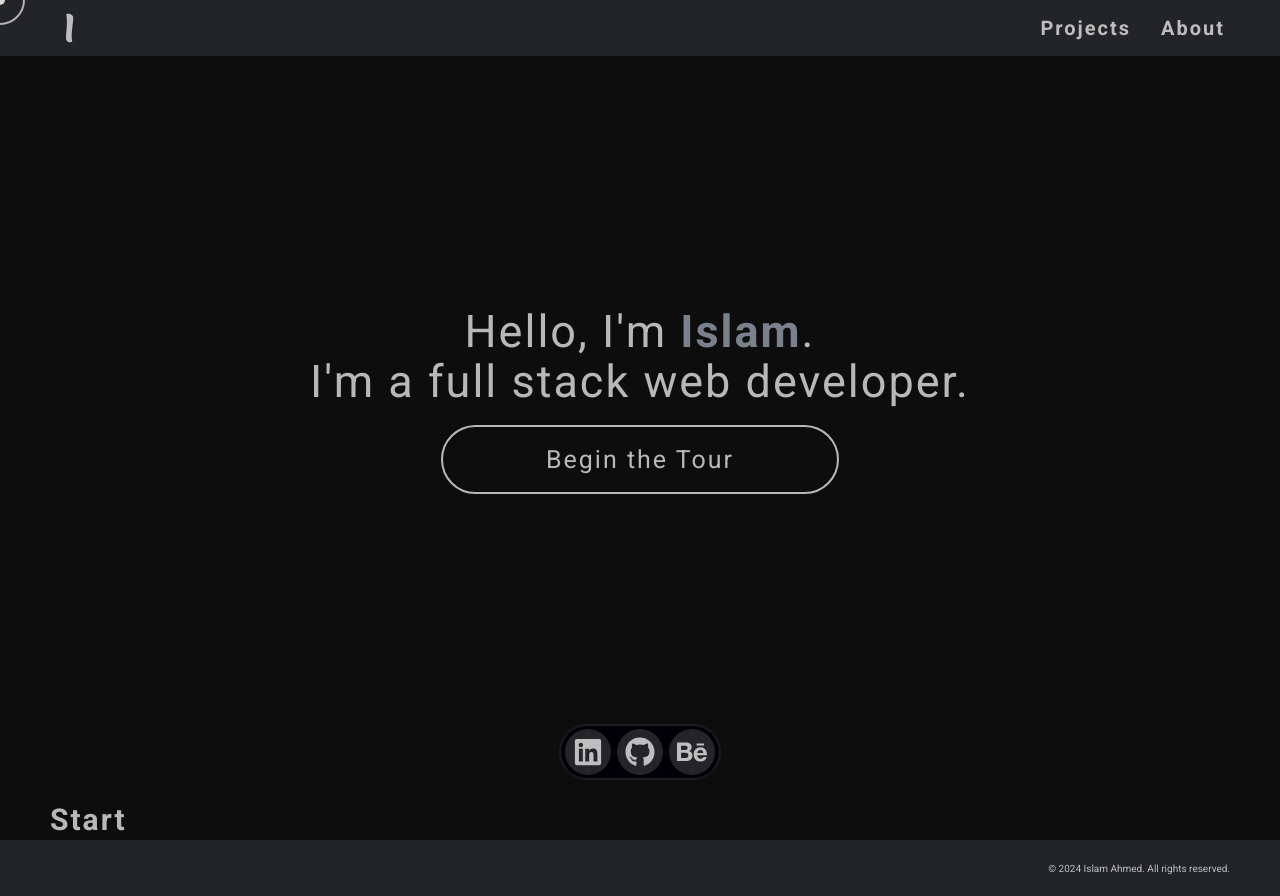
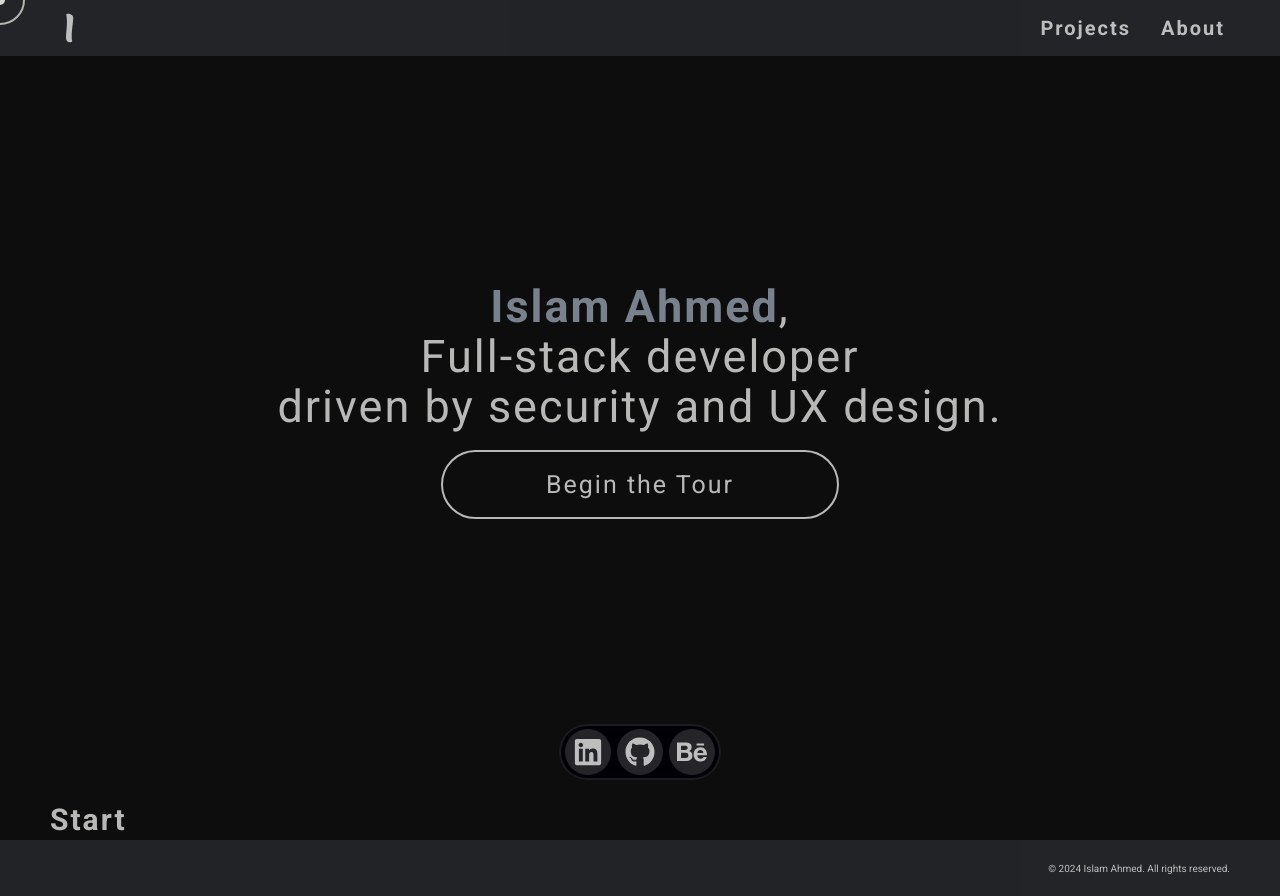
Before and after one commit to Babywise/islamahmed.ca, a React (Vite) app: page / in a window 1280 px wide. Built offline with nearby package versions, Linux system fonts and the light colour scheme.

Commit message:
IA-70 updated hero statement to include security and UX

```diff
--- a/src/pages/home/Home.tsx
+++ b/src/pages/home/Home.tsx
@@ -12,8 +12,10 @@ function Home() {
       <section id="hero">
         <div className="hero-content" role="none">
           <h1>
-            Hello, I&apos;m <span>Islam</span>.<br />
-            I&apos;m a full stack web developer.
+            <span>Islam Ahmed</span>, <br />
+            Full-stack developer
+            <br />
+            driven by security and UX design.
           </h1>
           <button
             onClick={() => {
```
